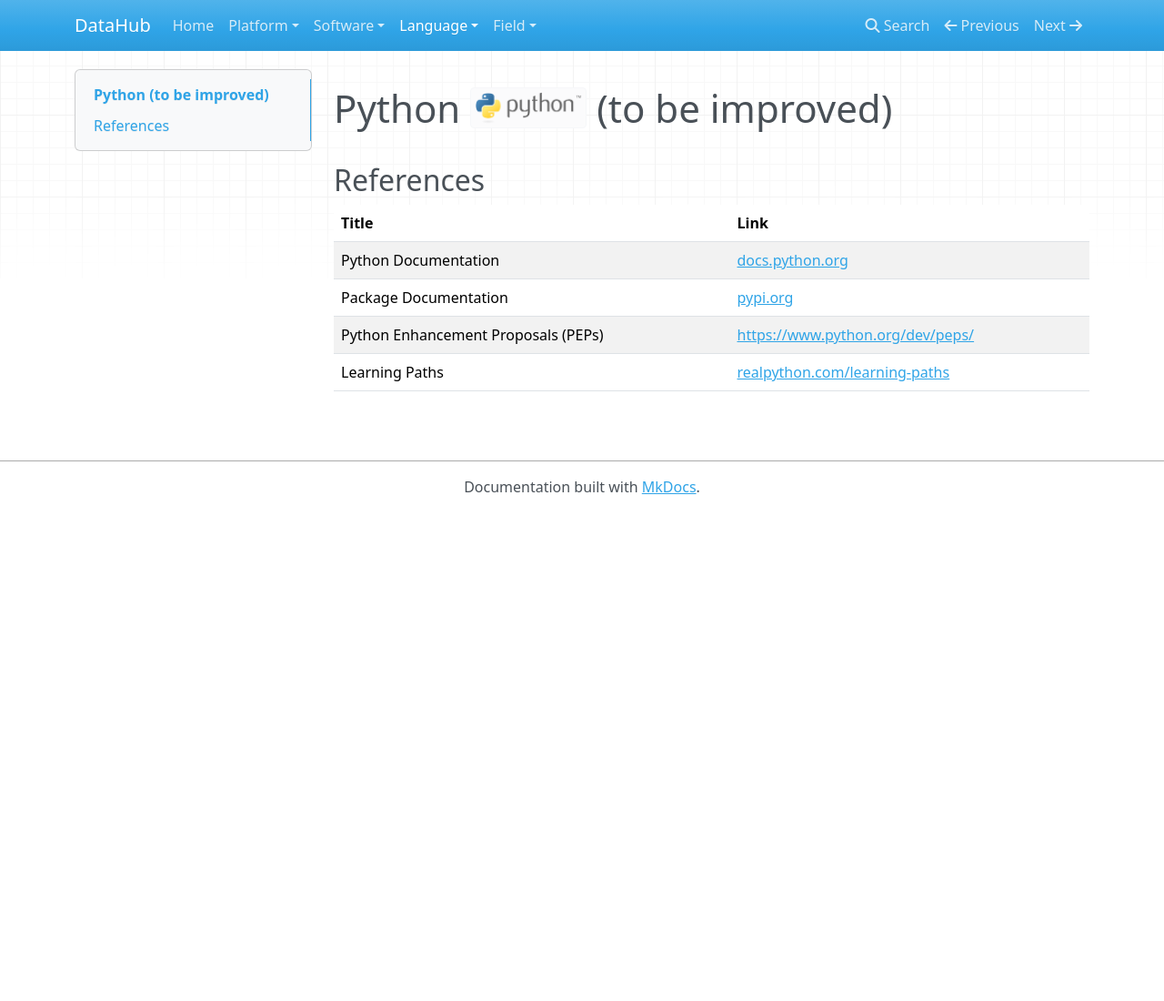
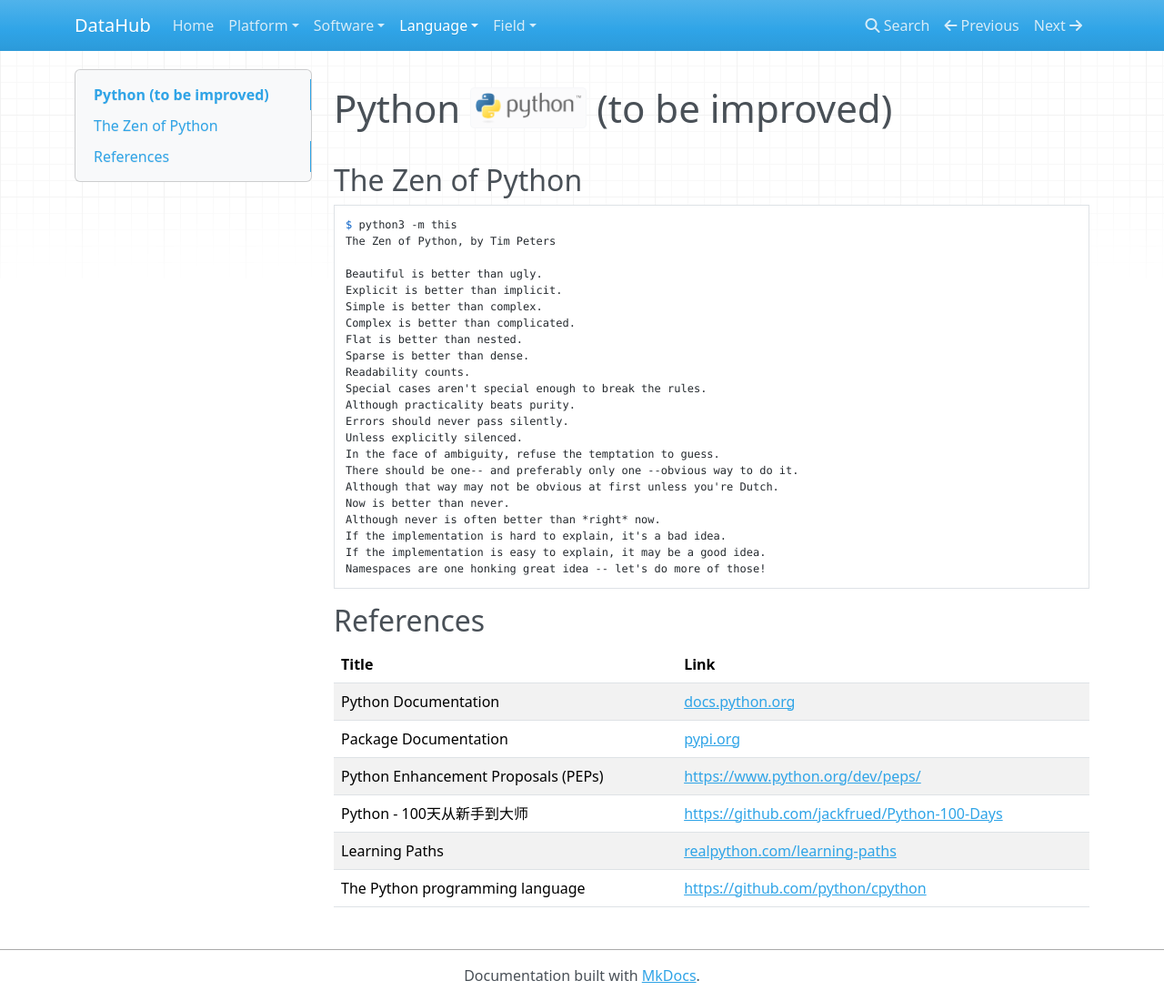
Before and after one commit to iDataHub/readthedocs, an MkDocs documentation site: the page built from docs/lang/python.md, in a window 1280 px wide and 1100 px high. Shown: the whole window at 91% size. Built offline with MkDocs 1.6.1, drawn with Linux system fonts in a browser that asks for light colours; nearby versions of some CDN libraries.

Commit message:
update: git and python

````diff
--- a/docs/lang/python.md
+++ b/docs/lang/python.md
@@ -1,4 +1,31 @@
 # Python <img src="../../image/Python_logo.png" alt="Python logo" height="45pt" width="!" /> (to be improved)
+
+## The Zen of Python
+```shell
+$ python3 -m this
+The Zen of Python, by Tim Peters
+
+Beautiful is better than ugly.
+Explicit is better than implicit.
+Simple is better than complex.
+Complex is better than complicated.
+Flat is better than nested.
+Sparse is better than dense.
+Readability counts.
+Special cases aren't special enough to break the rules.
+Although practicality beats purity.
+Errors should never pass silently.
+Unless explicitly silenced.
+In the face of ambiguity, refuse the temptation to guess.
+There should be one-- and preferably only one --obvious way to do it.
+Although that way may not be obvious at first unless you're Dutch.
+Now is better than never.
+Although never is often better than *right* now.
+If the implementation is hard to explain, it's a bad idea.
+If the implementation is easy to explain, it may be a good idea.
+Namespaces are one honking great idea -- let's do more of those!
+```
+
 
 ## References
 |Title|Link|
@@ -6,4 +33,6 @@
 |Python Documentation|[docs.python.org](https://docs.python.org/)|
 |Package Documentation|[pypi.org](https://pypi.org/)|
 |Python Enhancement Proposals (PEPs)|[https://www.python.org/dev/peps/](https://www.python.org/dev/peps/)|
+|Python - 100天从新手到大师|[https://github.com/jackfrued/Python-100-Days](https://github.com/jackfrued/Python-100-Days)|
 |Learning Paths|[realpython.com/learning-paths](https://realpython.com/learning-paths/)|
+|The Python programming language|[https://github.com/python/cpython](https://github.com/python/cpython)|
````
Also changed, not shown: docs/soft/git.md (+6 -2 lines).
